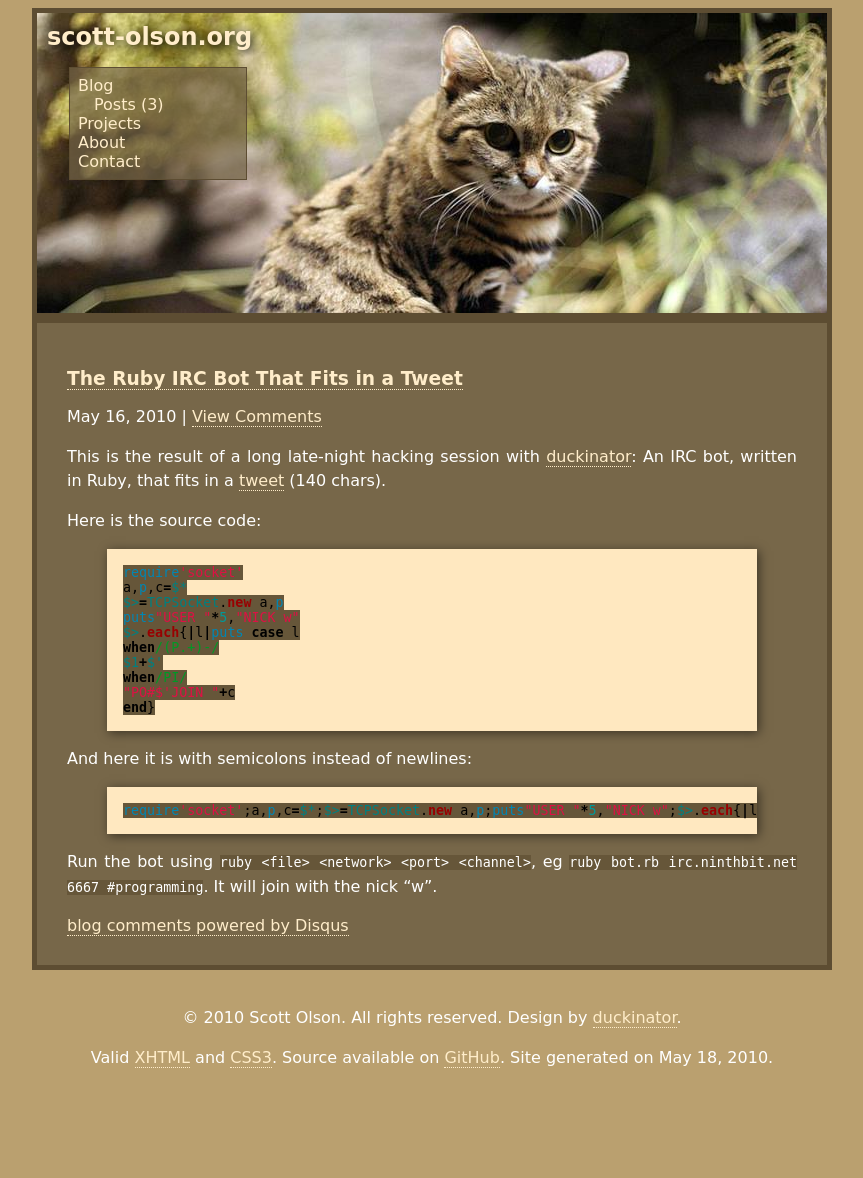
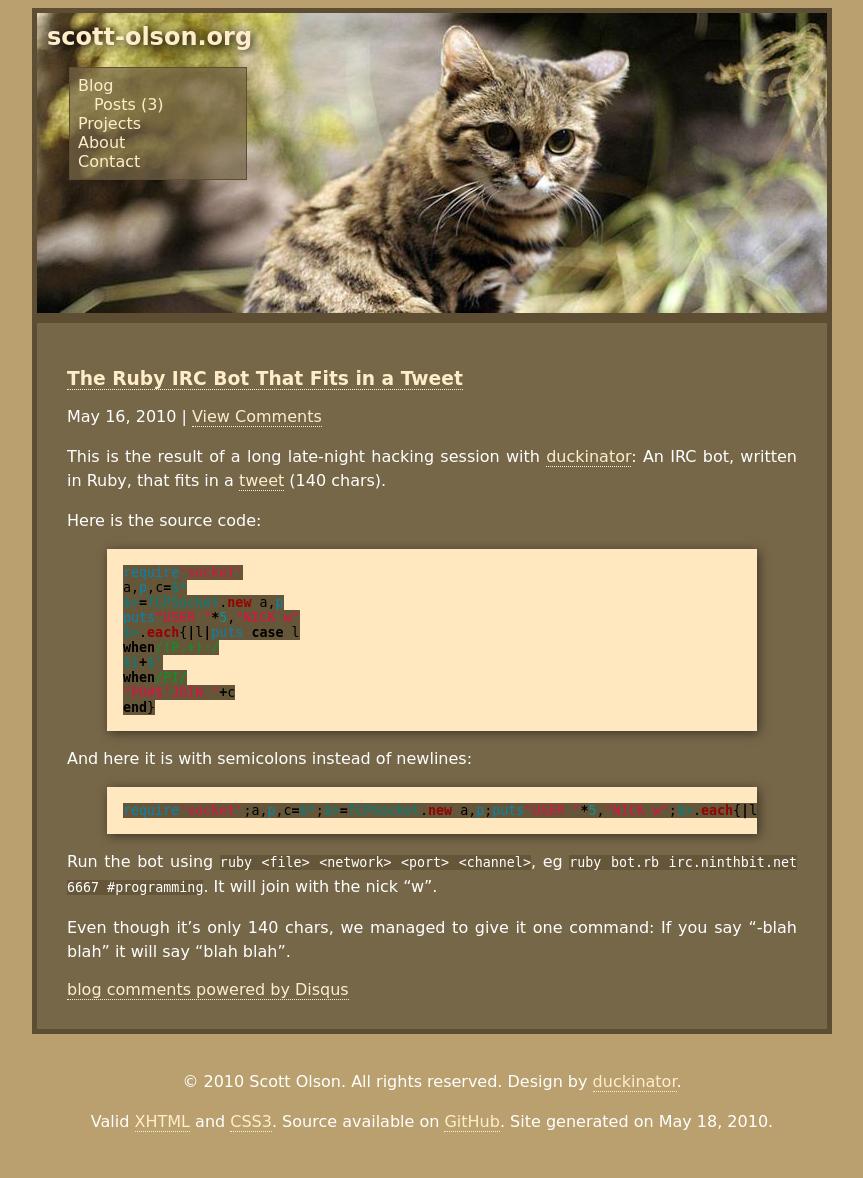
Before and after one commit to solson/scott-olson.org, a Jekyll site: the page built from _posts/2010-05-16-the-ruby-irc-bot-that-fits-in-a-tweet.markdown, in a window 1280 px wide. Shown: the whole page, without its empty margins (208-1071 px from the left). Built offline with Jekyll 4.4.1, drawn with Linux system fonts in a browser that asks for light colours; Markdown is read by kramdown in place of the engine named in the settings; comment, search, counter and statistics services are not loaded; before the commit the page ends 1114 px from its top, so only the background shows below that.

Commit message:
Added note about the bot's one command

```diff
--- a/_posts/2010-05-16-the-ruby-irc-bot-that-fits-in-a-tweet.markdown
+++ b/_posts/2010-05-16-the-ruby-irc-bot-that-fits-in-a-tweet.markdown
@@ -31,3 +31,6 @@ require'socket';a,p,c=$*;$>=TCPSocket.new a,p;puts"USER "*5,"NICK w";$>.each{|l|
 Run the bot using `ruby <file> <network> <port> <channel>`,
 eg `ruby bot.rb irc.ninthbit.net 6667 #programming`. It will join with the nick
 "w".
+
+Even though it's only 140 chars, we managed to give it one command: If you say
+"-blah blah" it will say "blah blah".
```
